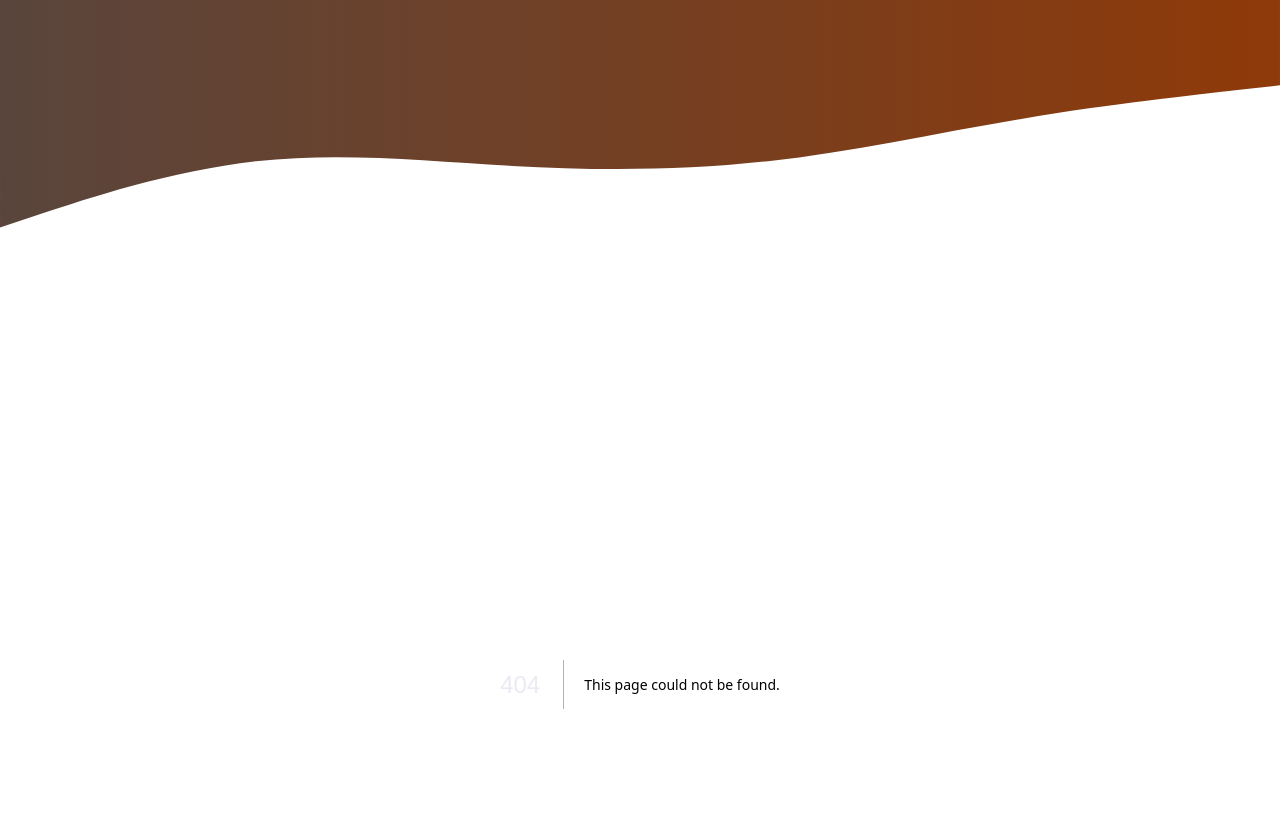
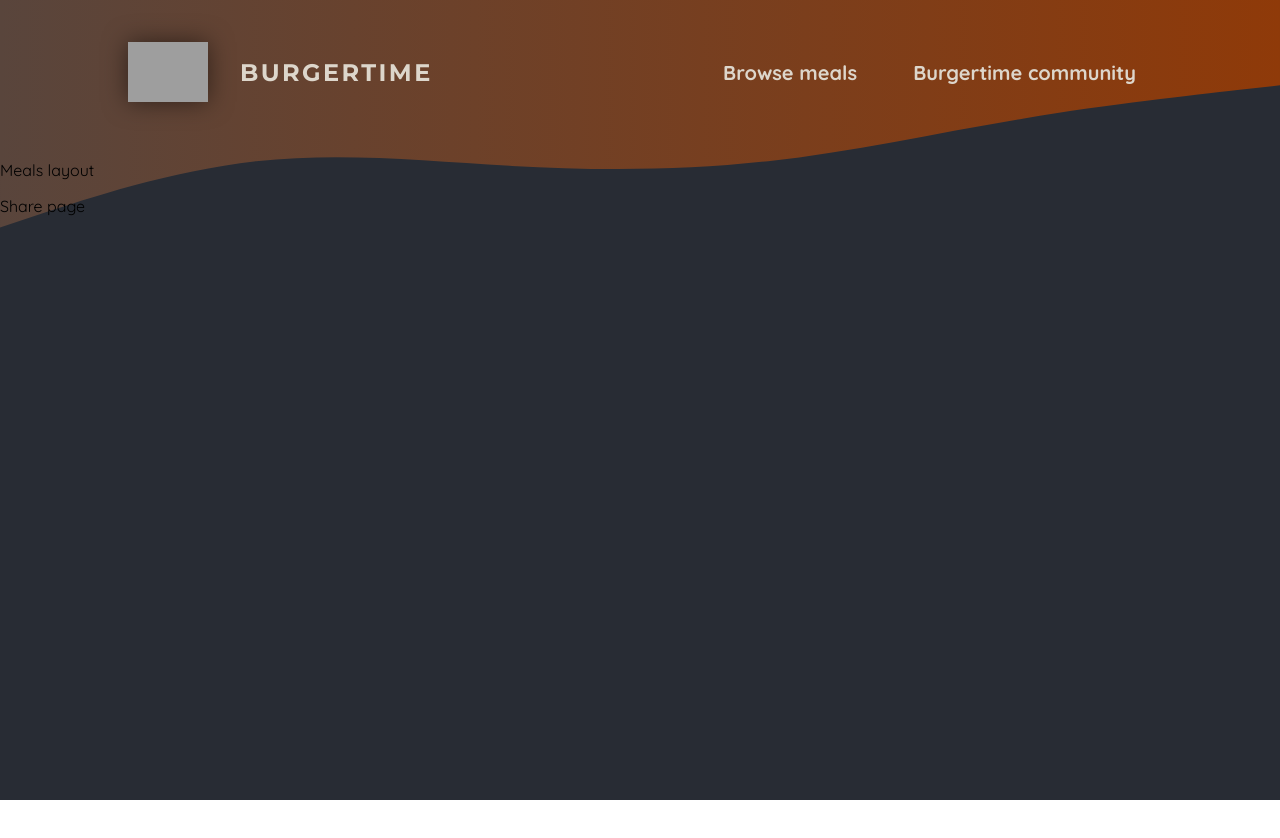
Before and after one commit to ssmirnovacode/time-to-cook, a Next.js app: page /meals/share in a window 1280 px wide. Before the commit this address had no page. Shown: the top 838 px of the page. After the commit the page ends 800 px from the top, so only its background shows below. Built offline with nearby package versions, Linux system fonts and the light colour scheme; grey boxes are pictures that could not be loaded.

Commit message:
MainHeader styles with css modules, globals.css corrected

```diff
--- /dev/null
+++ b/app/community/page.tsx
@@ -0,0 +1,3 @@
+export default function CommunityPage() {
+  return <p>Community page</p>;
+}
--- /dev/null
+++ b/app/components/MainHeader.module.css
@@ -0,0 +1,67 @@
+.header {
+    display: flex;
+    justify-content: space-between;
+    align-items: center;
+    padding: 2rem 1rem;
+  }
+
+  @media (min-width: 768px) {
+    .header {
+      padding: 2rem 10%;
+    }
+  }
+
+  .nav ul {
+    list-style: none;
+    margin: 0;
+    padding: 0;
+    display: flex;
+    gap: 1.5rem;
+    /* font-family: 'Montserrat', sans-serif; */
+    font-size: 1.25rem;
+  }
+
+  .nav a {
+    text-decoration: none;
+    color: #ddd6cb;
+    font-weight: bold;
+    padding: 0.5rem 1rem;
+    border-radius: 0.5rem;
+  }
+
+  .nav a:hover,
+  .nav a:active {
+    background: linear-gradient(90deg, #ff8a05, #f9b331);
+    background-clip: text;
+    -webkit-background-clip: text;
+    -webkit-text-fill-color: transparent;
+    text-shadow: 0 0 18px rgba(248, 190, 42, 0.8);
+  }
+
+  .active {
+    background: linear-gradient(90deg, #ff8a05, #f9b331);
+    background-clip: text;
+    -webkit-background-clip: text;
+    -webkit-text-fill-color: transparent;
+  }
+
+  .logo {
+    display: flex;
+    align-items: center;
+    justify-content: center;
+    gap: 2rem;
+    text-decoration: none;
+    color: #ddd6cb;
+    font-weight: bold;
+    font-family: 'Montserrat', sans-serif;
+    letter-spacing: 0.15rem;
+    text-transform: uppercase;
+    font-size: 1.5rem;
+  }
+
+  .logo img {
+    width: 5rem;
+    height: 5rem;
+    object-fit: contain;
+    filter: drop-shadow(0 0 0.75rem rgba(0, 0, 0, 0.5));
+  }
--- /dev/null
+++ b/app/components/MainHeader.tsx
@@ -0,0 +1,26 @@
+import Link from "next/link";
+import logoImg from "../../assets/logo.png";
+import Image from "next/image";
+import styles from "./MainHeader.module.css";
+
+export default function MainHeader() {
+  return (
+    <header className={styles.header}>
+      <Link href="/" className={styles.logo}>
+        <Image src={logoImg.src} alt="logo" width={50} height={50} />
+        Burgertime
+      </Link>
+
+      <nav className={styles.nav}>
+        <ul>
+          <li>
+            <Link href="/meals">Browse meals</Link>
+          </li>
+          <li>
+            <Link href="/community">Burgertime community</Link>
+          </li>
+        </ul>
+      </nav>
+    </header>
+  );
+}
--- a/app/globals.css
+++ b/app/globals.css
@@ -1,57 +1,57 @@
-@tailwind base;
-@tailwind components;
-@tailwind utilities;
-
-@import url('https://fonts.googleapis.com/css2?family=Open+Sans:wght@400;700&family=Poppins:wght@400;700&display=swap');
+@import url('https://fonts.googleapis.com/css2?family=Quicksand:wght@400;600;700&family=Montserrat:wght@400;700&display=swap');
 
 * {
   box-sizing: border-box;
 }
 
 html {
-  font-family: 'Open Sans', sans-serif;
-  height: 100%;
+  font-family: 'Quicksand', sans-serif;
 }
 
 body {
-  height: 100%;
   margin: 0;
-  background: linear-gradient(180deg, #232029, #231e2d);
-  color: #ddd8e4;
+  background: radial-gradient(#282c34, #282c34);
 }
 
-main {
-  text-align: center;
-  margin: 5rem auto;
+.header-background {
+  position: absolute;
+  width: 100%;
+  height: 320px;
+  top: 0;
+  left: 0;
+  z-index: -1;
 }
 
-main img {
-  width: 8rem;
-  height: 8rem;
-  object-fit: cover;
-  filter: drop-shadow(0 0 4px #f6c363);
+svg {
+  display: block;
+  width: 100%;
+  height: auto;
 }
 
-h1 {
-  font-size: 3rem;
-  margin: 3rem auto;
-  color: #ede9f3;
-  font-family: 'Poppins', sans-serif;
+.not-found,
+.error {
+  margin-top: 5rem;
+  text-align: center;
 }
 
-p {
-  font-size: 1.5rem;
+.not-found h1,
+.error h1 {
+  font-size: 5rem;
+  margin: 0px;
+  font-weight: 900;
+  color: #262626;
+  text-transform: uppercase;
+  background: linear-gradient(90deg, #f9572a, #ffc905);
+  -webkit-background-clip: text;
+  -webkit-text-fill-color: transparent;
+  background-size: cover;
+  background-position: center;
+  font-family: 'Montserrat', sans-serif;
 }
 
-p a {
-  color: #f4c33d;
-  text-decoration: none;
-  padding-bottom: 0.05rem;
-  border-bottom: 2px solid #f4c33d;
+.not-found p,
+.error p {
+  font-size: 1.5rem;
+  font-weight: 500;
+  color: #ddd8d8;
 }
-
-p a:hover,
-p a:active {
-  color: #bd3df4;
-  border-color: #bd3df4;
-}
--- a/app/layout.tsx
+++ b/app/layout.tsx
@@ -1,6 +1,7 @@
 import type { Metadata } from "next";
 import { Inter } from "next/font/google";
 import "./globals.css";
+import MainHeader from "./components/MainHeader";
 
 const inter = Inter({ subsets: ["latin"] });
 
@@ -37,7 +38,7 @@
             ></path>
           </svg>
         </div>
-
+        <MainHeader />
         {children}
       </body>
     </html>
--- /dev/null
+++ b/app/meals/layout.tsx
@@ -0,0 +1,12 @@
+export default function MealsLayout({
+  children,
+}: {
+  children: React.ReactNode;
+}) {
+  return (
+    <>
+      <p>Meals layout</p>
+      {children}
+    </>
+  );
+}
--- /dev/null
+++ b/app/meals/page.tsx
@@ -0,0 +1,3 @@
+export default function MealsPage() {
+  return <p>Meals</p>;
+}
--- /dev/null
+++ b/app/meals/share/page.tsx
@@ -0,0 +1,3 @@
+export default function SharePage() {
+  return <p>Share page</p>;
+}
--- a/package.json
+++ b/package.json
@@ -18,9 +18,6 @@
     "@types/node": "^20",
     "@types/react": "^18",
     "@types/react-dom": "^18",
-    "autoprefixer": "^10.0.1",
-    "postcss": "^8",
-    "tailwindcss": "^3.3.0",
     "eslint": "^8",
     "eslint-config-next": "14.0.4"
   }
--- a/postcss.config.js
+++ /dev/null
@@ -1,6 +0,0 @@
-module.exports = {
-  plugins: {
-    tailwindcss: {},
-    autoprefixer: {},
-  },
-}
--- a/tailwind.config.ts
+++ /dev/null
@@ -1,20 +0,0 @@
-import type { Config } from 'tailwindcss'
-
-const config: Config = {
-  content: [
-    './pages/**/*.{js,ts,jsx,tsx,mdx}',
-    './components/**/*.{js,ts,jsx,tsx,mdx}',
-    './app/**/*.{js,ts,jsx,tsx,mdx}',
-  ],
-  theme: {
-    extend: {
-      backgroundImage: {
-        'gradient-radial': 'radial-gradient(var(--tw-gradient-stops))',
-        'gradient-conic':
-          'conic-gradient(from 180deg at 50% 50%, var(--tw-gradient-stops))',
-      },
-    },
-  },
-  plugins: [],
-}
-export default config
```
Also changed, not shown: app/meals/[slug]/page.tsx (added), 1 other file (tests, documents, lock files or other folders).
